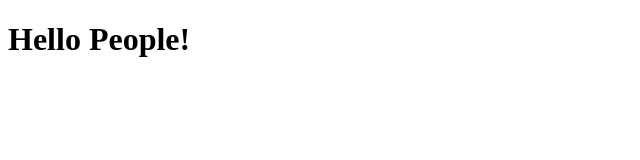
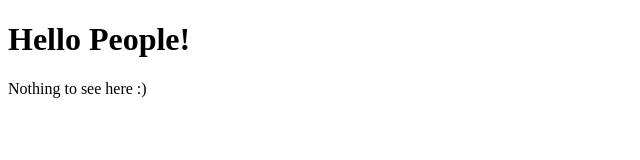
Before and after one commit to IshanRatnapala/dfz, a website: page public/index.html in a window 1280 px wide. Shown: the whole page, without its empty margins (0-640 px from the left). Drawn offline with Linux system fonts and the light colour scheme.

Commit message:
content change

```diff
--- a/public/index.html
+++ b/public/index.html
@@ -6,5 +6,6 @@
 </head>
 <body>
     <h1>Hello People!</h1>
+    <p>Nothing to see here :)</p>
 </body>
 </html>
```
